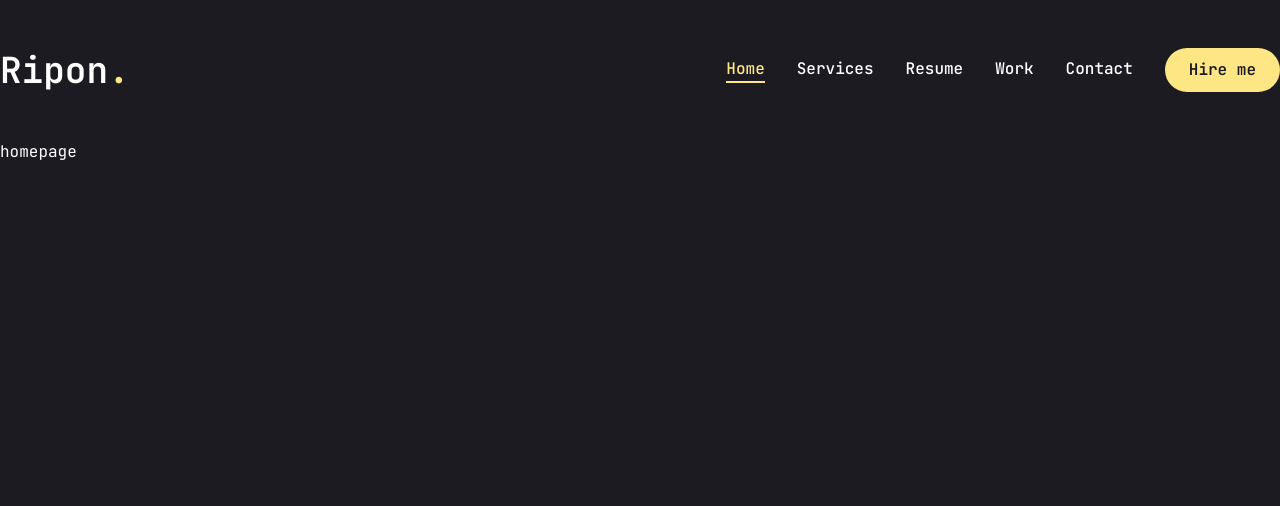
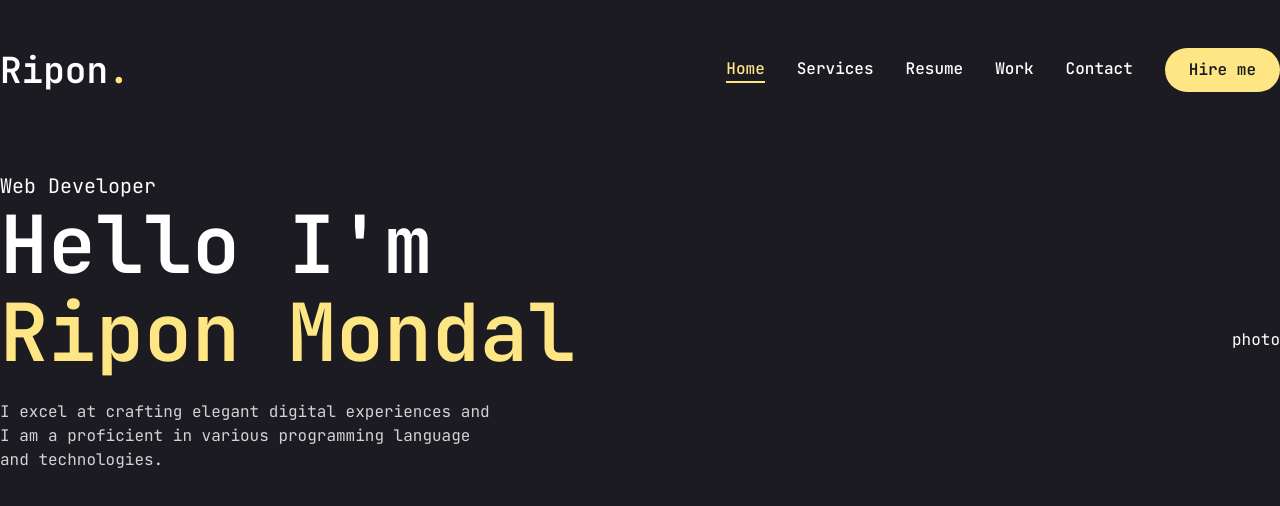
Before and after one commit to riponmondalbd/portfolio2.0, a Next.js app: page / in a window 1280 px wide. Shown: the top 506 px of the page. Built offline with nearby package versions, Linux system fonts and the light colour scheme.

Commit message:
make home page left side content name designation

```diff
--- a/src/app/globals.css
+++ b/src/app/globals.css
@@ -119,4 +119,13 @@
   body {
     @apply bg-[#1c1b22] text-background;
   }
+  .h1 {
+    @apply text-[48px] xl:text-[80px] leading-[1.1] font-semibold;
+  }
+  .h2 {
+    @apply text-[36px] xl:text-[48px] leading-[1.1] font-semibold;
+  }
+  .h3 {
+    @apply text-[20px] xl:text-[24px] leading-[1.1] font-semibold;
+  }
 }
--- a/src/app/page.tsx
+++ b/src/app/page.tsx
@@ -1,3 +1,24 @@
 export default function Home() {
-  return <main>homepage</main>;
+  return (
+    <section className="h-full">
+      <div className="container mx-auto h-full">
+        <div className="flex flex-col xl:flex-row items-center justify-between xl:pt-8 xl:pb-24">
+          {/* left side content name designation */}
+          <div className="text-center xl:text-left">
+            <span className="text-xl">Web Developer</span>
+            <h1 className="h1 mb-6">
+              Hello I&apos;m <br />
+              <span className="text-amber-200">Ripon Mondal</span>
+            </h1>
+            <p className="max-w-[500px] mb-9 text-white/80">
+              I excel at crafting elegant digital experiences and I am a
+              proficient in various programming language and technologies.
+            </p>
+          </div>
+          {/* right side content */}
+          <div>photo</div>
+        </div>
+      </div>
+    </section>
+  );
 }
```
